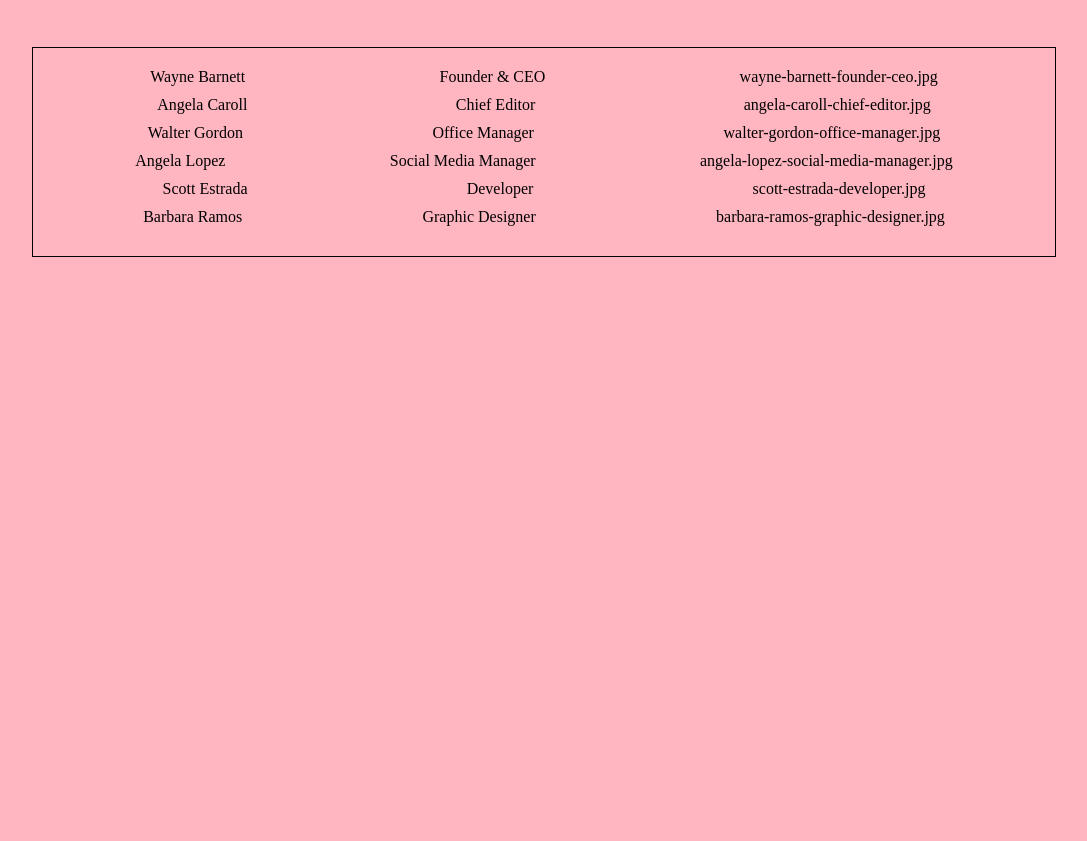
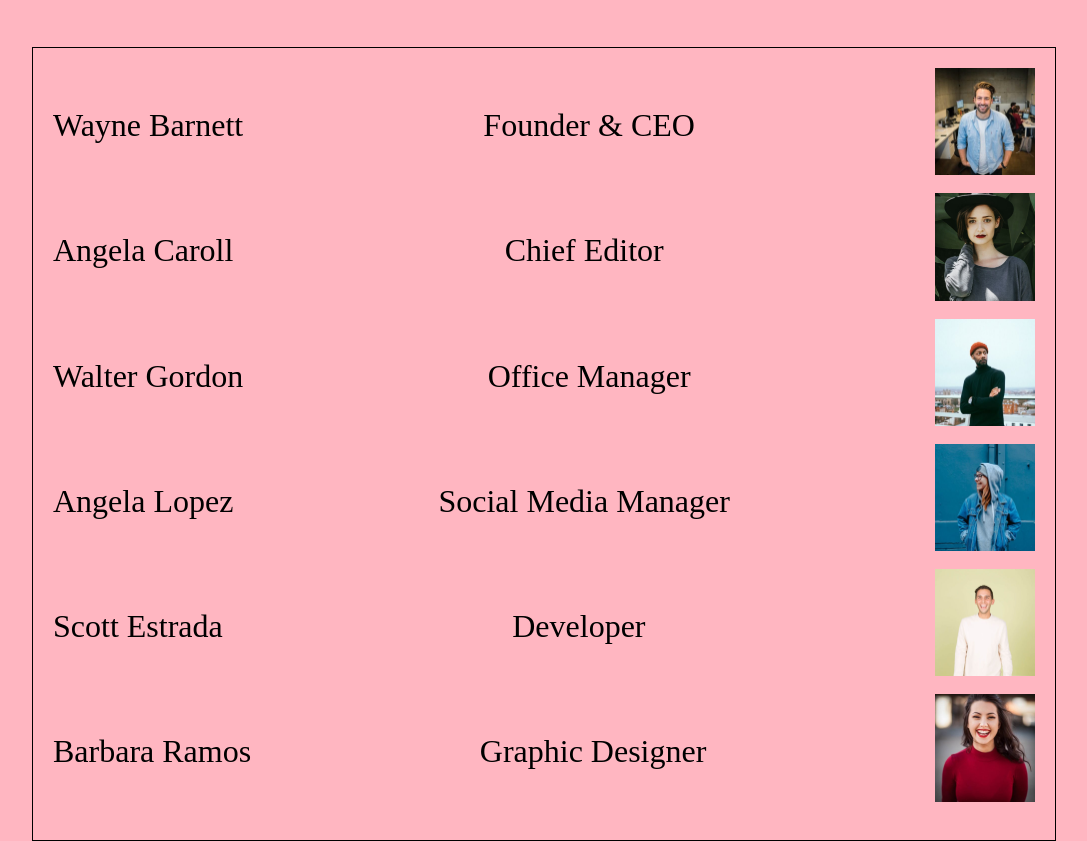
Before and after one commit to LucaElisio/js-our-team, a plain HTML site: page index.html in a window 1280 px wide. Shown: the part 90-931 px from the top of the page, without its empty margins (96-1183 px from the left). Before the commit the page ends 800 px from the top, so only its background shows below. Drawn offline with Linux system fonts and the light colour scheme.

Commit message:
feat: Convert photo strings to actual images

```diff
--- a/assets/css/style.css
+++ b/assets/css/style.css
@@ -2,6 +2,10 @@
     margin: 0;
     padding: 0;
     box-sizing: border-box;
+}
+
+img {
+    max-width: 100%;
 }
 
 body {
@@ -26,13 +30,18 @@ h1 {
 
 ul {
     display: flex;
-    justify-content: space-around;
+    justify-content: space-between;
+    align-items: center;
     list-style-type: none;
     margin-bottom: 10px;
 
 }
 
-.members-list li {
-    font-size: 1.5rem;
+li {
+    font-size: 2rem;
     text-align: center;
 }
+
+.person-img {
+    width: 100px;
+}
--- a/assets/js/script.js
+++ b/assets/js/script.js
@@ -92,8 +92,15 @@ for (let i = 0; i < members.length; i++) {
 
     // Stampo tutte le chiavi dell'oggetto corrente attraverso for in pagina
     for (let key in curMember) {
+        // console.log(key);
         console.log(curMember[key]);
-        personElem.innerHTML += `<li>${curMember[key]}</li>`
+
+        // Trasformo la stringa foto in un immagine effettiva
+        if (key === "foto") {
+            // console.log("questa è una foto");
+            personElem.innerHTML += `<li><img src="img/${curMember[key]}" class="person-img"</li>`
+        } else {
+            personElem.innerHTML += `<li>${curMember[key]}</li>`
+        }
     }
-
 };
```
Also changed, not shown: img/angela-caroll-chief-editor.jpg (added), img/angela-lopez-social-media-manager.jpg (added), img/barbara-ramos-graphic-designer.jpg (added), img/scott-estrada-developer.jpg (added), img/walter-gordon-office-manager.jpg (added), img/wayne-barnett-founder-ceo.jpg (added).
